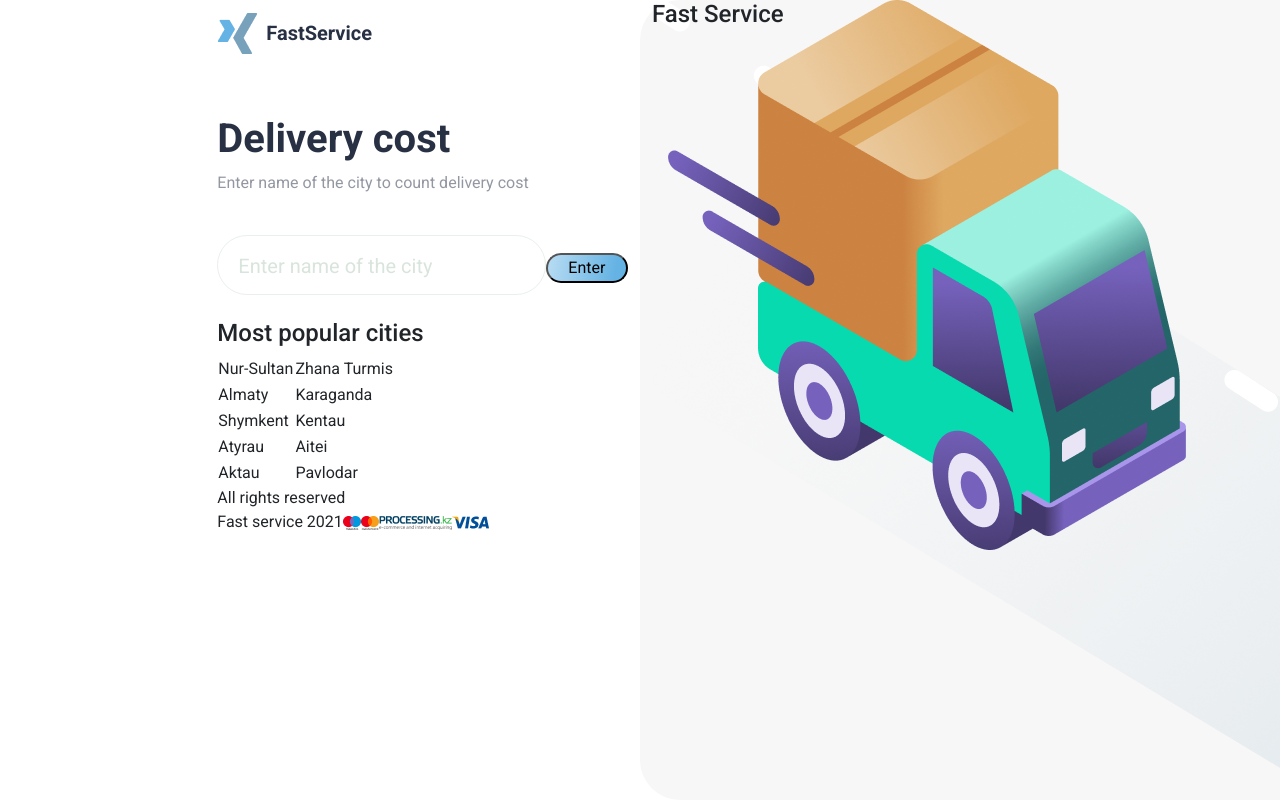
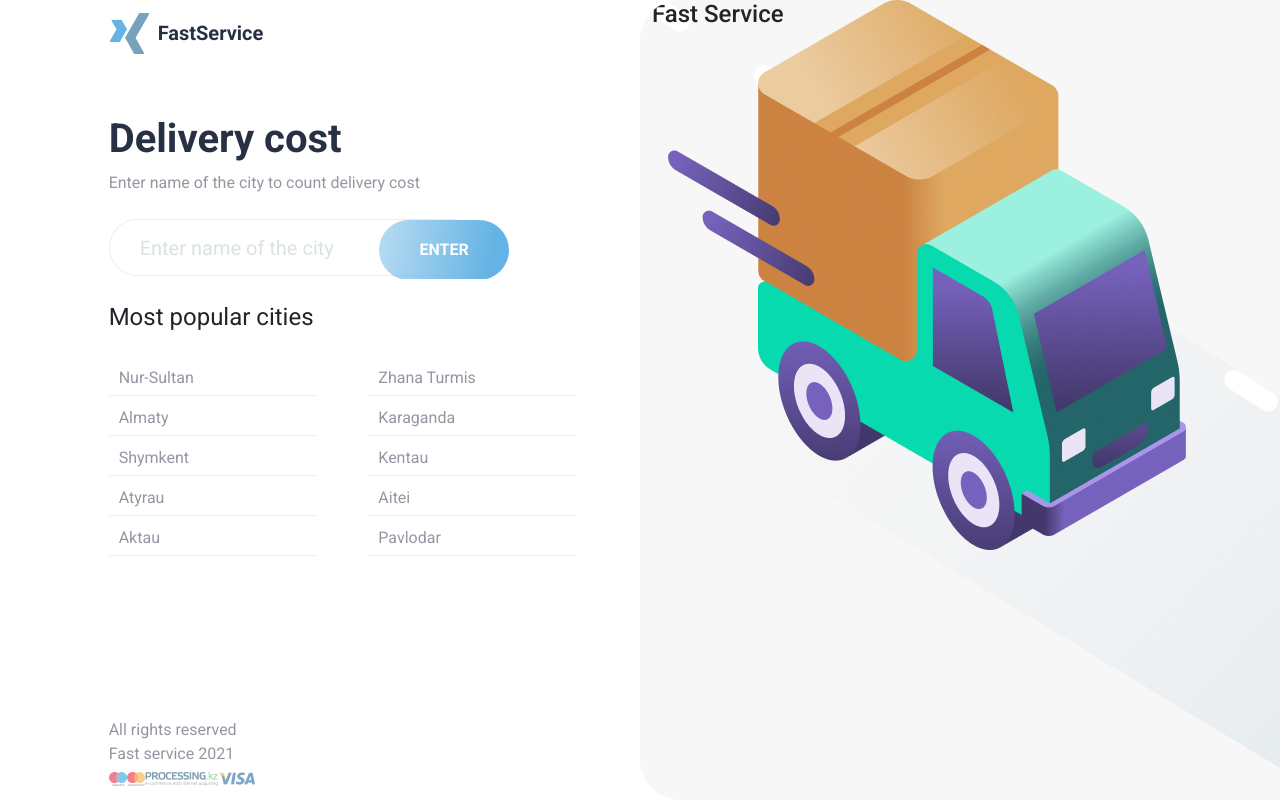
Before and after one commit to sktlmarat/mechta-test, a Vue app: page / in a window 1280 px wide. Built offline with nearby package versions, Linux system fonts and the light colour scheme.

Commit message:
feat: partial markup

```diff
--- a/src/components/HelloWorld.vue
+++ b/src/components/HelloWorld.vue
@@ -1,8 +1,8 @@
 <template>
   <div class="main">
     <b-row>
-      <b-col md="2"></b-col>
-      <b-col md="4">
+      <b-col md="1"></b-col>
+      <b-col md="5">
         <div>
           <b-navbar variant="faded" type="light">
             <b-navbar-brand href="#" class="nav-brand">
@@ -13,39 +13,43 @@
         </div>
         <h1 class="main-heading mt-5">Delivery cost</h1>
         <p class="main-subheading">Enter name of the city to count delivery cost</p>
-        <input type="text" class="search my-4" placeholder="Enter name of the city">
-        <button class="search-btn">Enter</button>
-        <h4>Most popular cities</h4>
-        <table>
-          <tr>
-          <td>Nur-Sultan</td>
-          <td>Zhana Turmis</td>
-          </tr>
-          <tr>
-            <td>Almaty</td>
-            <td>Karaganda</td>
-          </tr>
-          <tr>
-            <td>Shymkent</td>
-            <td>Kentau</td>
-          </tr>
-          <tr>
-            <td>Atyrau</td>
-            <td>Aitei</td>
-          </tr>
-          <tr>
-            <td>Aktau</td>
-            <td>Pavlodar</td>
-          </tr>
-        </table>
-        <footer>
+        <div class="search-box my-4">
+          <input type="text" class="search" placeholder="Enter name of the city">
+          <button class="search-btn">Enter</button>
+        </div>
+        <h4 class="table-heading mb-4">Most popular cities</h4>
+        <div class="table-row">
+          <div class="table-col">
+            <span>Nur-Sultan</span>
+            <span>Zhana Turmis</span>
+          </div>
+          <div class="table-col">
+            <span>Almaty</span>
+            <span>Karaganda</span>
+          </div>
+          <div class="table-col">
+            <span>Shymkent</span>
+            <span>Kentau</span>
+          </div>
+          <div class="table-col">
+            <span>Atyrau</span>
+            <span>Aitei</span>
+          </div>
+          <div class="table-col">
+            <span>Aktau</span>
+            <span>Pavlodar</span>
+          </div>
+        </div>
+        <footer class="desktop-footer">
           <span>All rights reserved</span>
           <br>
           <span>Fast service 2021</span>
-          <img src="../assets/1200px-Maestro_2016.png" alt="">
-          <img src="../assets/1280px-Mastercard-logo.png" alt="">
-          <img src="../assets/logo.png" alt="">
-          <img src="../assets/visa-logo-icon-png_44632.png" alt="">
+          <div class="payment-images">
+            <img src="../assets/1200px-Maestro_2016.png" alt="">
+            <img src="../assets/1280px-Mastercard-logo.png" alt="">
+            <img src="../assets/logo.png" alt="">
+            <img src="../assets/visa-logo-icon-png_44632.png" alt="">
+          </div>
         </footer>
       </b-col>
       <b-col md="6" class="image-column">
@@ -70,79 +74,139 @@ export default {
 <!-- Add "scoped" attribute to limit CSS to this component only -->
 <style scoped>
 @import url('https://fonts.googleapis.com/css2?family=Roboto:wght@100;300;400;500;700&display=swap');
-html, *{
+
+html, * {
   font-family: 'Roboto', sans-serif;
 }
-.main{
-  overflow: hidden;
-  width: 100%;
-  height: 100vh;
+
+.main {
 }
-.nav-brand span{
+
+.nav-brand span {
   size: 24px;
   line-height: 40px;
   color: #283044;
   margin-left: 8px;
 }
-.main-heading{
+
+.main-heading {
   size: 48px;
   font-weight: 700;
   color: #283044;
 }
-.main-subheading{
+
+.main-subheading {
   size: 24px;
   font-weight: 400;
   color: rgba(40, 48, 68, 0.5);
 }
-.search{
+
+.search-box {
+  height: 60px;
+  overflow: hidden;
+}
+
+.search {
   background: #FFFFFF;
   border: 1px solid #E9F0EB;
-  box-sizing: border-box;
+  box-sizing: content-box;
   border-radius: 50px;
-  height: 60px;
-  width: 80%;
-  padding-left: 20px;
+  height: 90%;
+  width: 65%;
+  padding-left: 30px;
   font-weight: 700;
   font-size: 24px;
   color: #283044;
+  border-right: none;
+  padding-top: 0px;
 }
-.search:focus{
+
+.search:focus {
   outline: none;
 }
-.search::placeholder{
+
+.table-heading {
+  font-weight: 400;
+  size: 24px;
+}
+
+.search::placeholder {
   font-size: 20px;
   color: #D9E4DC;
   font-weight: normal;
 }
-.search-btn{
+
+.search-btn {
   background: linear-gradient(279.56deg, #65B3E4 15.15%, rgba(120, 161, 187, 0) 171.55%);
   border-radius: 50px;
-  width: 20%;
+  width: 25%;
+  height: 100%;
+  margin-left: -100px;
+  box-sizing: border-box;
+  font-weight: 700;
+  text-transform: uppercase;
+  size: 24px;
+  color: #FFFFFF;
+  border: none;
 }
-.image-column{
+
+.image-column {
+  overflow: hidden;
   position: relative;
   background-color: #F7F7F7;
   border-radius: 40px 0px 0px 40px;
   height: 100vh;
 }
-.car-img{
+
+.car-img {
   position: absolute;
   z-index: 10;
 }
-.road-img{
+
+.road-img {
   position: absolute;
   z-index: 7;
 }
-.peshehod{
+
+.peshehod {
   position: absolute;
   z-index: 8;
 }
-.img-title{
+
+.img-title {
   position: absolute;
   z-index: 9;
 }
-.nav-brand{
+
+.nav-brand {
   font-weight: 700;
 }
 
+.table-col span {
+  padding-left: 10px;
+  width: 40%;
+  display: inline-block;
+  font-weight: normal;
+  size: 20px;
+  color: rgba(40, 48, 68, 0.5);
+  border-bottom: 1px solid #E9F0EB;
+  margin-right: 10%;
+  padding-bottom: 5px;
+  padding-top: 10px;
+}
+
+.desktop-footer {
+  position: absolute;
+  bottom: 10px;
+}
+
+.desktop-footer {
+  size: 14px;
+  color: #283044;
+  opacity: 0.5;
+}
+.payment-images{
+
+}
+
 </style>
```
